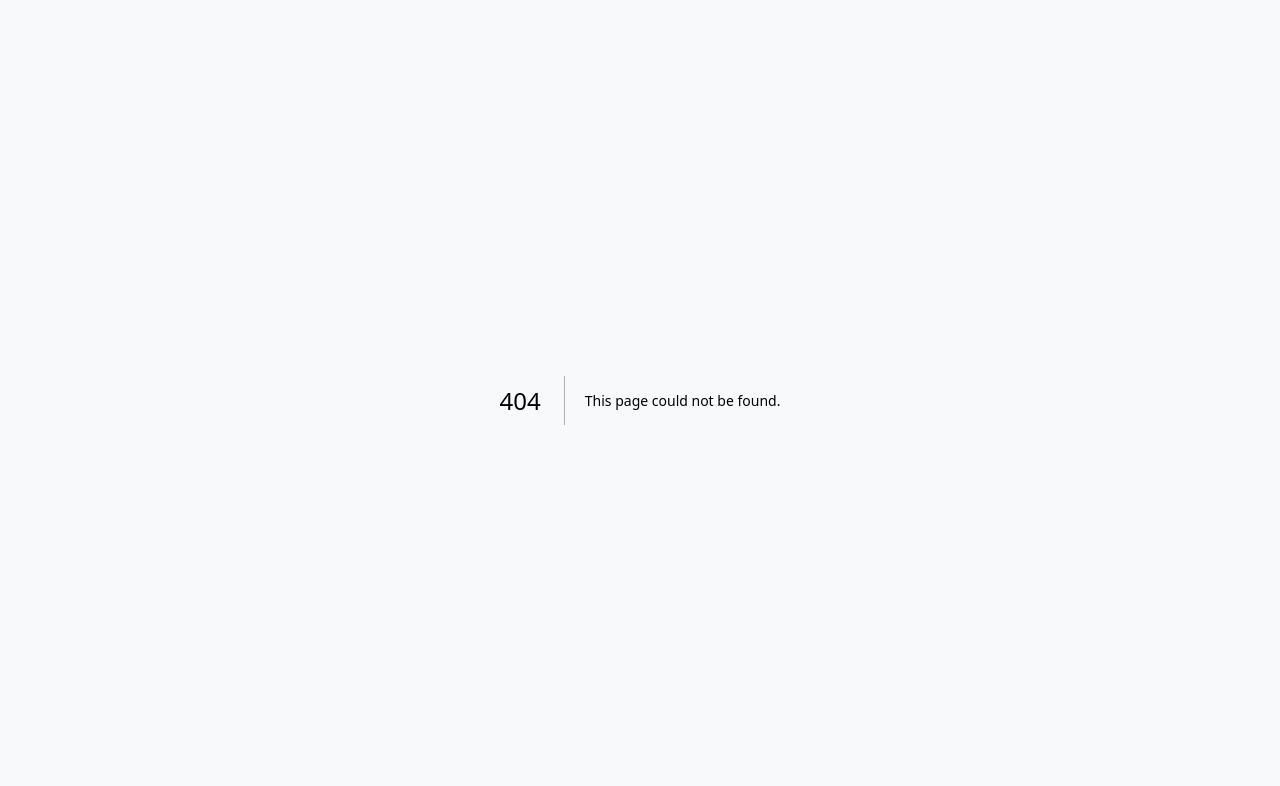
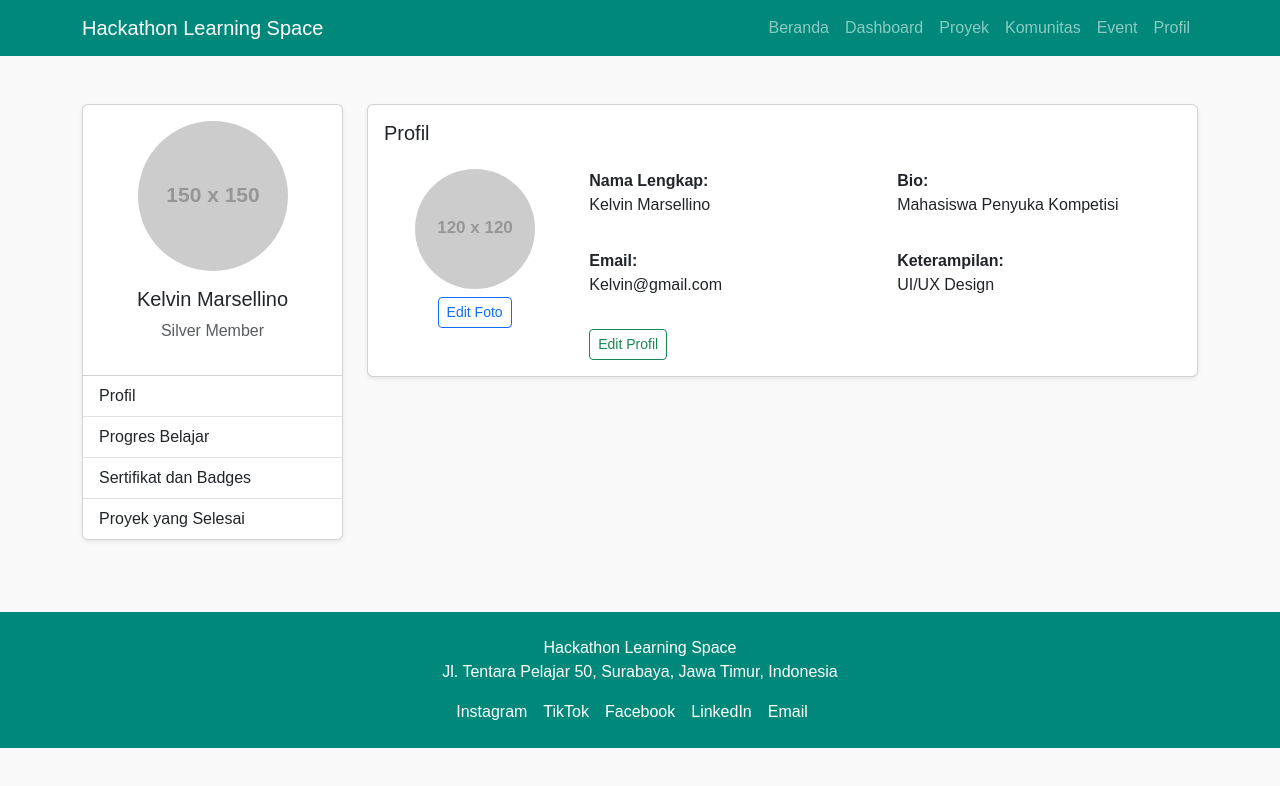
Before and after one commit to lluuvvii/hackathon_learning_space, a Next.js app: page /profile in a window 1280 px wide. Before the commit this address had no page. Shown: the top 786 px of the page. Built offline with nearby package versions, Linux system fonts and the light colour scheme.

Commit message:
add profile page

```diff
--- /dev/null
+++ b/src/app/profile/page.tsx
@@ -0,0 +1,163 @@
+import React from "react";
+
+export default function UserProfile() {
+  return (
+    <div style={{ backgroundColor: "#F9F9F9", minHeight: "100vh" }}>
+      {/* Navbar */}
+      <nav
+        className="navbar navbar-expand-lg navbar-dark"
+        style={{ backgroundColor: "#00897B" }}
+      >
+        <div className="container">
+          <a className="navbar-brand" href="/">
+            Hackathon Learning Space
+          </a>
+          <button
+            className="navbar-toggler"
+            type="button"
+            data-bs-toggle="collapse"
+            data-bs-target="#navbarNav"
+          >
+            <span className="navbar-toggler-icon"></span>
+          </button>
+          <div className="collapse navbar-collapse" id="navbarNav">
+            <ul className="navbar-nav ms-auto">
+              <li className="nav-item">
+                <a className="nav-link" href="/">
+                  Beranda
+                </a>
+              </li>
+              <li className="nav-item">
+                <a className="nav-link" href="/dashboard">
+                  Dashboard
+                </a>
+              </li>
+              <li className="nav-item">
+                <a className="nav-link" href="/projects">
+                  Proyek
+                </a>
+              </li>
+              <li className="nav-item">
+                <a className="nav-link" href="/community">
+                  Komunitas
+                </a>
+              </li>
+              <li className="nav-item">
+                <a className="nav-link" href="/events">
+                  Event
+                </a>
+              </li>
+              <li className="nav-item">
+                <a className="nav-link" href="/profile">
+                  Profil
+                </a>
+              </li>
+            </ul>
+          </div>
+        </div>
+      </nav>
+
+      {/* Container */}
+      <div className="container py-5">
+        <div className="row">
+          {/* Sidebar */}
+          <div className="col-md-3 mb-4">
+            <div className="card shadow-sm">
+              <div className="card-body text-center">
+                <img
+                  src="https://via.placeholder.com/150"
+                  alt="User Avatar"
+                  className="img-fluid rounded-circle mb-3"
+                />
+                <h5>Kelvin Marsellino</h5>
+                <p className="text-muted">Silver Member</p>
+              </div>
+              <ul className="list-group list-group-flush">
+                <li className="list-group-item">Profil</li>
+                <li className="list-group-item">Progres Belajar</li>
+                <li className="list-group-item">Sertifikat dan Badges</li>
+                <li className="list-group-item">Proyek yang Selesai</li>
+              </ul>
+            </div>
+          </div>
+
+          {/* Main Content */}
+          <div className="col-md-9">
+            <div className="card shadow-sm">
+              <div className="card-body">
+                <h5 className="card-title">Profil</h5>
+                <div className="row mt-4">
+                  <div className="col-md-3 text-center">
+                    <img
+                      src="https://via.placeholder.com/120"
+                      alt="User Profile"
+                      className="img-fluid rounded-circle mb-2"
+                    />
+                    <button className="btn btn-outline-primary btn-sm">
+                      Edit Foto
+                    </button>
+                  </div>
+                  <div className="col-md-9">
+                    <div className="row mb-3">
+                      <div className="col-md-6">
+                        <strong>Nama Lengkap:</strong>
+                        <p>Kelvin Marsellino</p>
+                      </div>
+                      <div className="col-md-6">
+                        <strong>Bio:</strong>
+                        <p>Mahasiswa Penyuka Kompetisi</p>
+                      </div>
+                    </div>
+                    <div className="row mb-3">
+                      <div className="col-md-6">
+                        <strong>Email:</strong>
+                        <p>Kelvin@gmail.com</p>
+                      </div>
+                      <div className="col-md-6">
+                        <strong>Keterampilan:</strong>
+                        <p>UI/UX Design</p>
+                      </div>
+                    </div>
+                    <button className="btn btn-outline-success btn-sm">
+                      Edit Profil
+                    </button>
+                  </div>
+                </div>
+              </div>
+            </div>
+          </div>
+        </div>
+      </div>
+
+      {/* Footer */}
+      <footer
+        className="text-center text-white py-4"
+        style={{ backgroundColor: "#00897B" }}
+      >
+        <div className="container">
+          <p className="mb-0">Hackathon Learning Space</p>
+          <p className="mb-0">
+            Jl. Tentara Pelajar 50, Surabaya, Jawa Timur, Indonesia
+          </p>
+          <div className="mt-3">
+            <a href="/" className="text-white me-3">
+              Instagram
+            </a>
+            <a href="/" className="text-white me-3">
+              TikTok
+            </a>
+            <a href="/" className="text-white me-3">
+              Facebook
+            </a>
+            <a href="/" className="text-white me-3">
+              LinkedIn
+            </a>
+            <a href="/" className="text-white me-3">
+              Email
+            </a>
+          </div>
+        </div>
+      </footer>
+    </div>
+  );
+}
```
